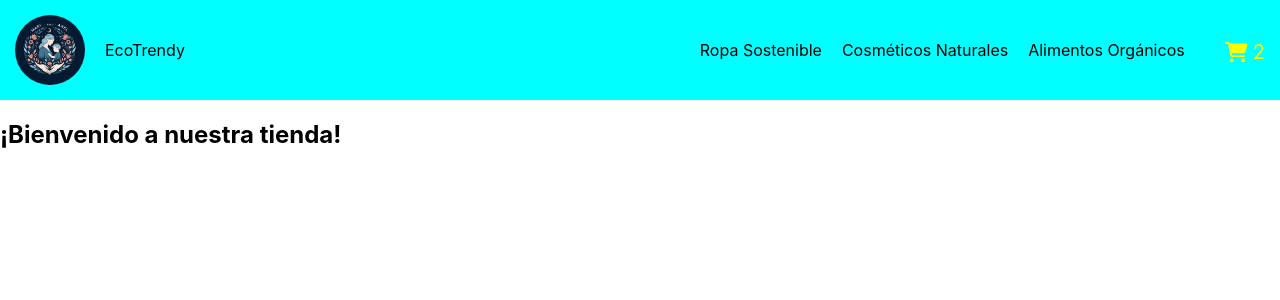
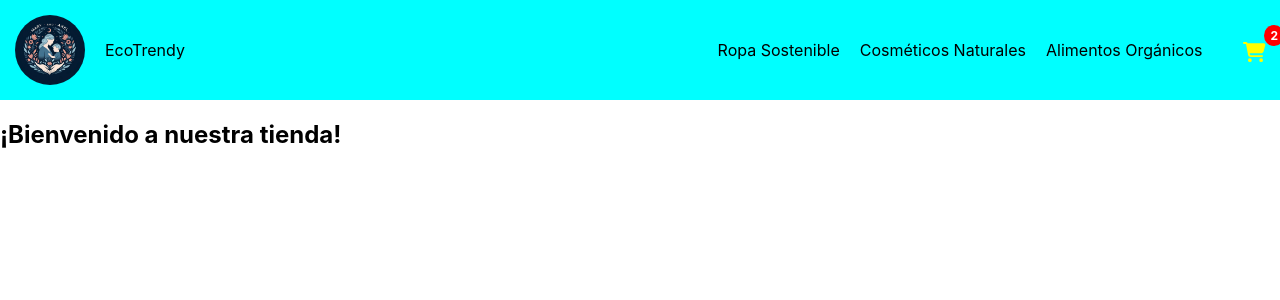
Before and after one commit to ThomasM-dev/CreaTuLanding-Madariaga, a React (Create React App) app: page / in a window 1280 px wide. Shown: the top 300 px of the page. Built offline with nearby package versions, Linux system fonts and the light colour scheme.

Commit message:
cart span

```diff
--- a/src/css/style.css
+++ b/src/css/style.css
@@ -47,3 +47,14 @@
         color: yellow;
         margin-top: -15px;
 }
+.cart span {
+    position: absolute;
+    top: 25px ; /* Ajusta según la posición deseada */
+    right: -4px; /* Ajusta según la posición deseada */
+    background-color: red;
+    color: white;
+    border-radius: 50%;
+    padding: 3px 6px;
+    font-size: 12px;
+    font-weight: bold;
+  }
```
